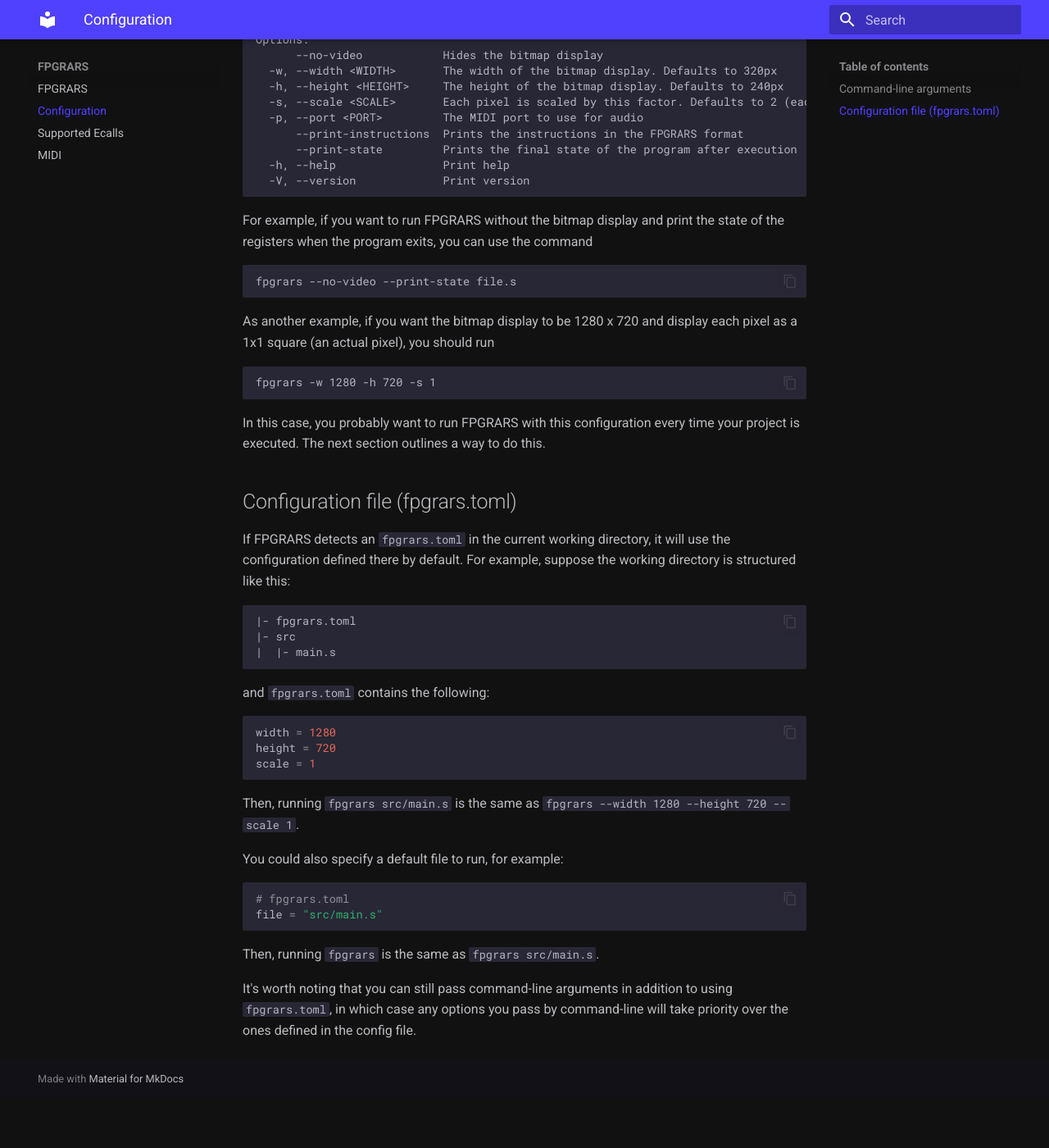
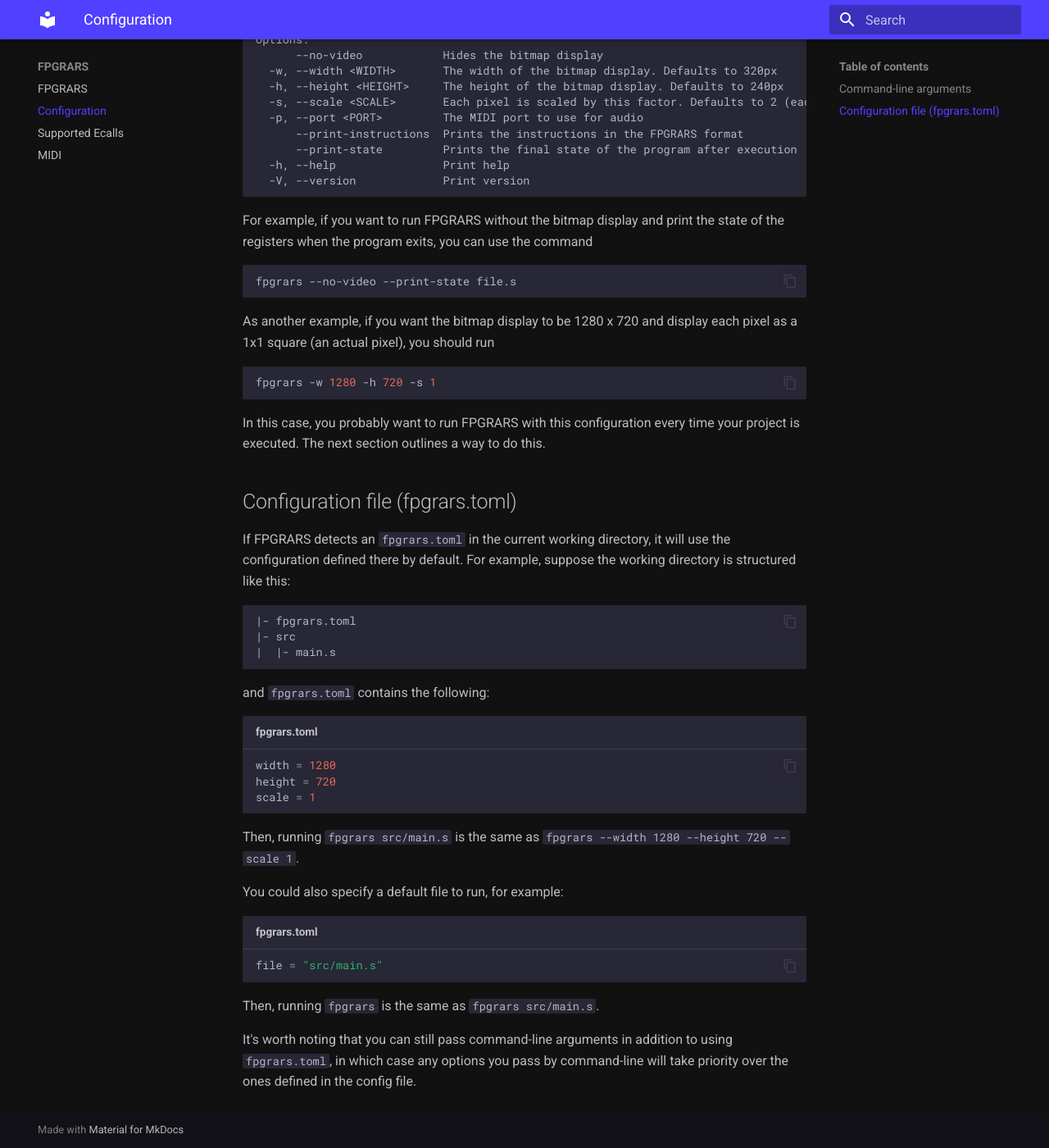
Before and after one commit to LeoRiether/FPGRARS, an MkDocs documentation site: the page built from docs/configuration.md, in a window 1280 px wide and 1400 px high, scrolled down 538 px. Shown: the whole window at 82% size. Built offline with MkDocs 1.6.1 and Material for MkDocs 9.7.7, drawn with Linux system fonts in a browser that asks for light colours; before the commit the page ends 1876 px from its top, so only the background shows below that.

Commit message:
docs: minor tweaks in configuration.md

````diff
--- a/docs/configuration.md
+++ b/docs/configuration.md
@@ -31,14 +31,14 @@ Options:
 For example, if you want to run FPGRARS without the bitmap display and print
 the state of the registers when the program exits, you can use the command
 
-```
+```bash
 fpgrars --no-video --print-state file.s
 ```
 
 As another example, if you want the bitmap display to be 1280 x 720 and display
 each pixel as a 1x1 square (an actual pixel), you should run
 
-```
+```bash
 fpgrars -w 1280 -h 720 -s 1
 ```
 
@@ -59,7 +59,7 @@ working directory is structured like this:
 
 and `fpgrars.toml` contains the following:
 
-```toml
+```toml title="fpgrars.toml"
 width = 1280
 height = 720
 scale = 1
@@ -69,8 +69,7 @@ Then, running `fpgrars src/main.s` is the same as `fpgrars --width 1280 --height
 
 You could also specify a default file to run, for example:
 
-```toml
-# fpgrars.toml
+```toml title="fpgrars.toml"
 file = "src/main.s"
 ```
 
````
